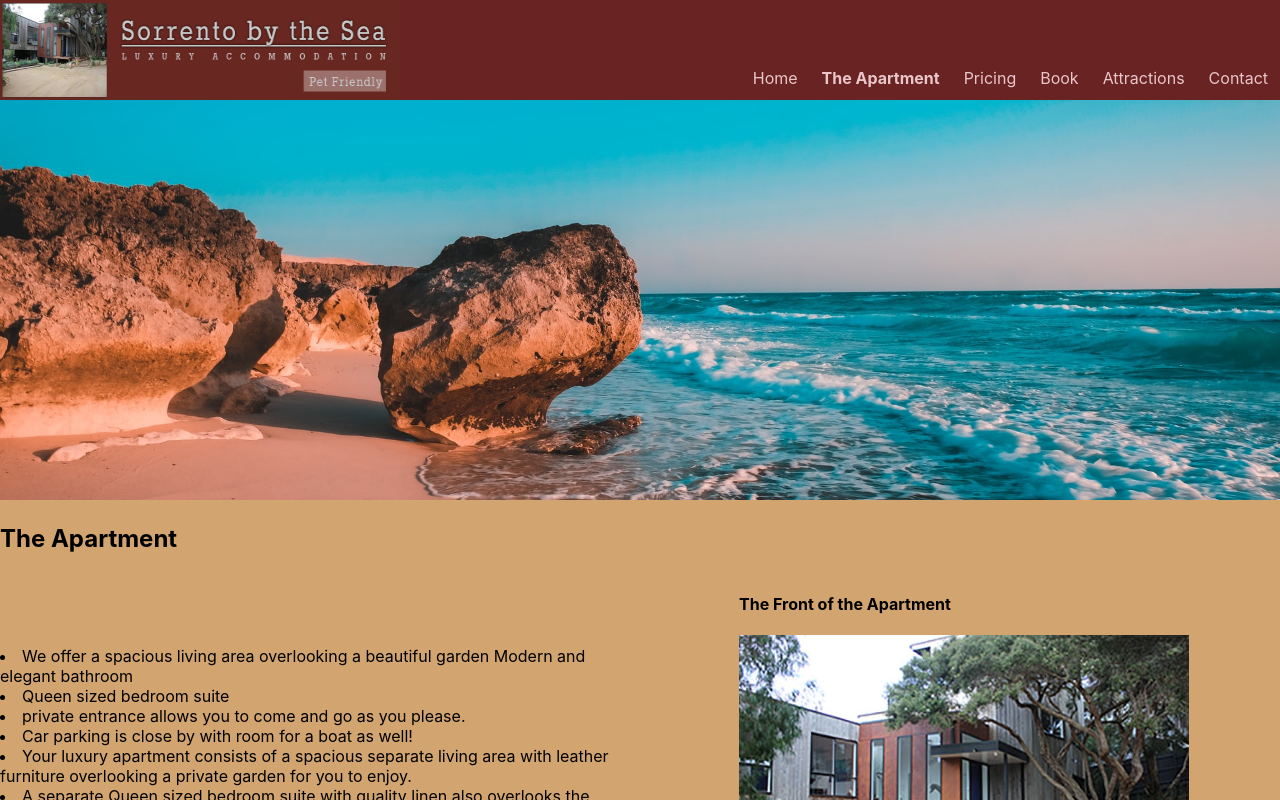
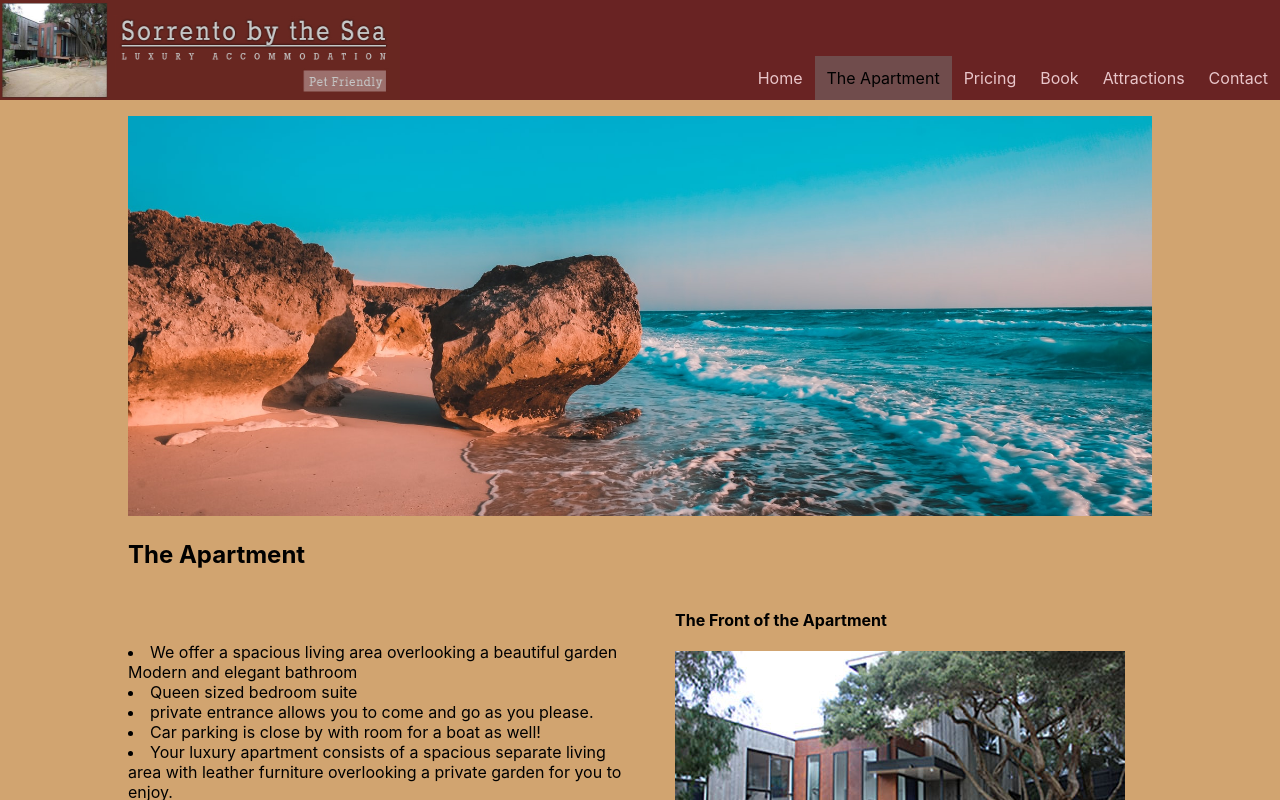
Before and after one commit to Mutarreb/Learning-React, a React (Create React App) app: page /apartment in a window 1280 px wide. Shown: the top 800 px of the page. Built offline with nearby package versions, Linux system fonts and the light colour scheme.

Commit message:
background color

```diff
--- a/src/styles/Apartment.css
+++ b/src/styles/Apartment.css
@@ -1,8 +1,8 @@
-/* .Apartment{
+.Apartment{
     max-width:1024px;
     margin:1em auto;
 
-} */
+}
 
 
 .apartment_photo{
--- a/src/styles/Header.css
+++ b/src/styles/Header.css
@@ -30,5 +30,7 @@
 
 .navigation a.active {
 
-    font-weight: bold;
+
+    background-color: rgb(112, 76, 76);
+    color: black;
 }
```
Also changed, not shown: src/App.css (+8 -0 lines), src/components/Banner.js (line endings or trailing spaces), src/styles/Attractions.css (line endings or trailing spaces), src/styles/Banner.css (line endings or trailing spaces), src/styles/Contact.css (line endings or trailing spaces), src/styles/Pricing.css (line endings or trailing spaces).
